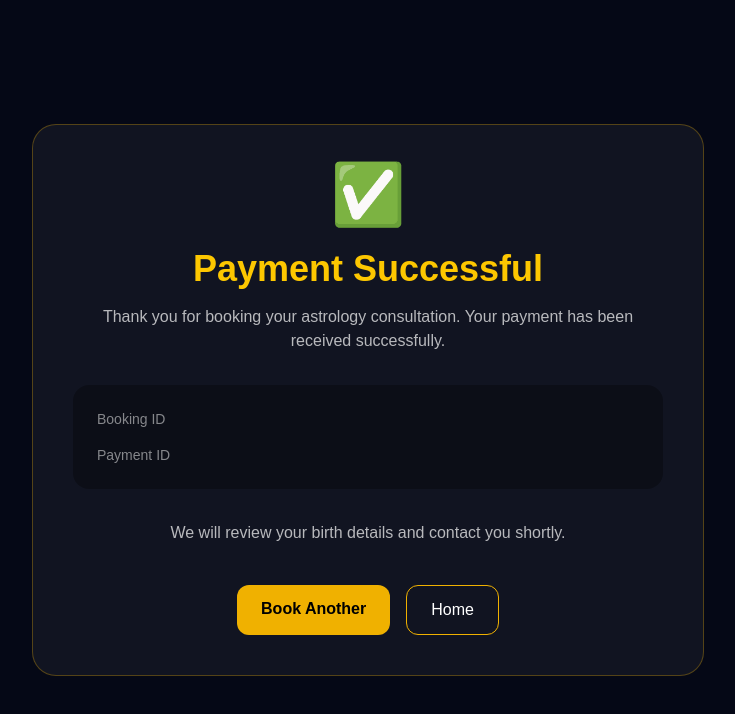
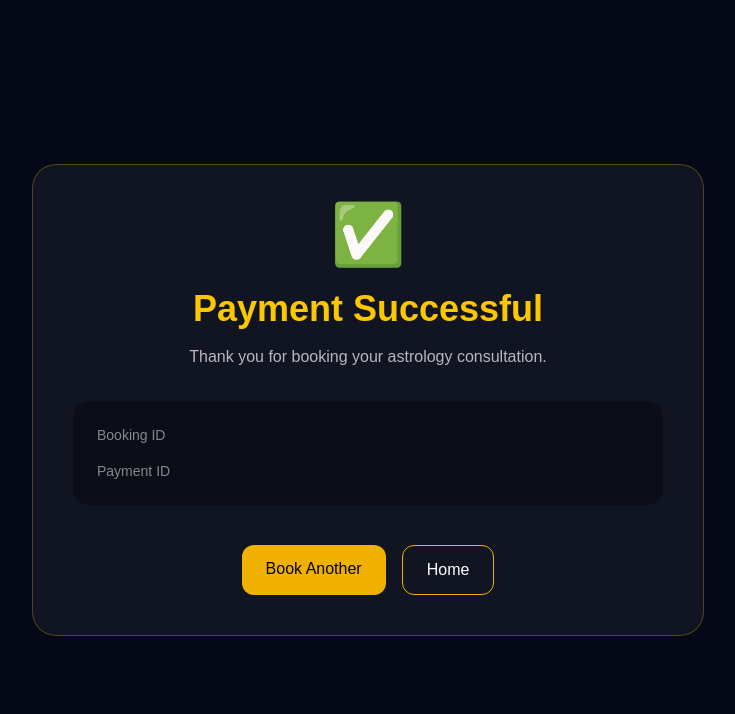
Before and after one commit to Purvesh28/astrology-website, a Next.js app: page /booking/success in a window 1280 px wide. Shown: the top 714 px of the page, without its empty margins (272-1007 px from the left). Built offline with nearby package versions, Linux system fonts and the light colour scheme.

Commit message:
verification fix

```diff
--- a/app/booking/success/page.tsx
+++ b/app/booking/success/page.tsx
@@ -1,9 +1,10 @@
 "use client";
 
+import { Suspense } from "react";
+import { useSearchParams } from "next/navigation";
 import Link from "next/link";
-import { useSearchParams } from "next/navigation";
 
-export default function BookingSuccessPage() {
+function SuccessContent() {
   const searchParams = useSearchParams();
 
   const bookingId = searchParams.get("bookingId");
@@ -13,9 +14,7 @@ export default function BookingSuccessPage() {
     <main className="min-h-screen bg-[#050816] text-white flex items-center justify-center px-6">
       <div className="max-w-2xl w-full bg-white/5 border border-yellow-500/30 rounded-3xl p-10 text-center">
 
-        <div className="text-6xl mb-6">
-          ✅
-        </div>
+        <div className="text-6xl mb-6">✅</div>
 
         <h1 className="text-4xl font-bold mb-4 text-yellow-400">
           Payment Successful
@@ -23,52 +22,44 @@ export default function BookingSuccessPage() {
 
         <p className="text-white/70 mb-8">
           Thank you for booking your astrology consultation.
-          Your payment has been received successfully.
         </p>
 
         <div className="bg-black/30 rounded-2xl p-6 text-left space-y-4">
-
           <div>
             <p className="text-white/50 text-sm">Booking ID</p>
-
-            <p className="font-semibold text-lg">
-              {bookingId}
-            </p>
+            <p className="font-semibold">{bookingId}</p>
           </div>
 
           <div>
             <p className="text-white/50 text-sm">Payment ID</p>
-
-            <p className="font-semibold text-lg break-all">
-              {paymentId}
-            </p>
+            <p className="font-semibold break-all">{paymentId}</p>
           </div>
-
         </div>
 
-        <p className="mt-8 text-white/70">
-          We will review your birth details and contact you shortly.
-        </p>
-
-        <div className="mt-10 flex gap-4 justify-center">
-
+        <div className="mt-10 flex justify-center gap-4">
           <Link
             href="/booking"
-            className="bg-yellow-500 text-black px-6 py-3 rounded-xl font-semibold hover:bg-yellow-400"
+            className="bg-yellow-500 text-black px-6 py-3 rounded-xl"
           >
             Book Another
           </Link>
 
           <Link
             href="/"
-            className="border border-yellow-500 px-6 py-3 rounded-xl hover:bg-yellow-500 hover:text-black transition"
+            className="border border-yellow-500 px-6 py-3 rounded-xl"
           >
             Home
           </Link>
-
         </div>
-
       </div>
     </main>
   );
 }
+
+export default function BookingSuccessPage() {
+  return (
+    <Suspense fallback={<div className="text-white p-10">Loading...</div>}>
+      <SuccessContent />
+    </Suspense>
+  );
+}
```
